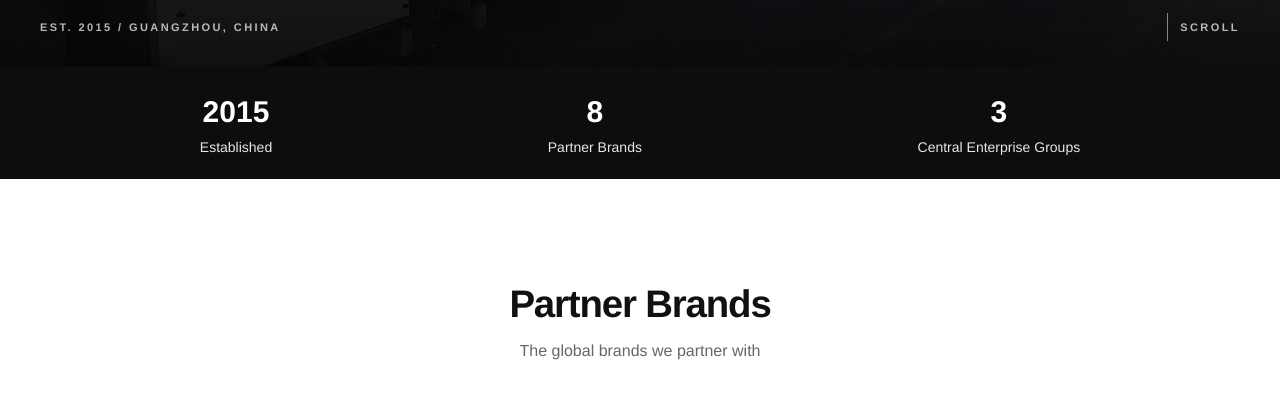
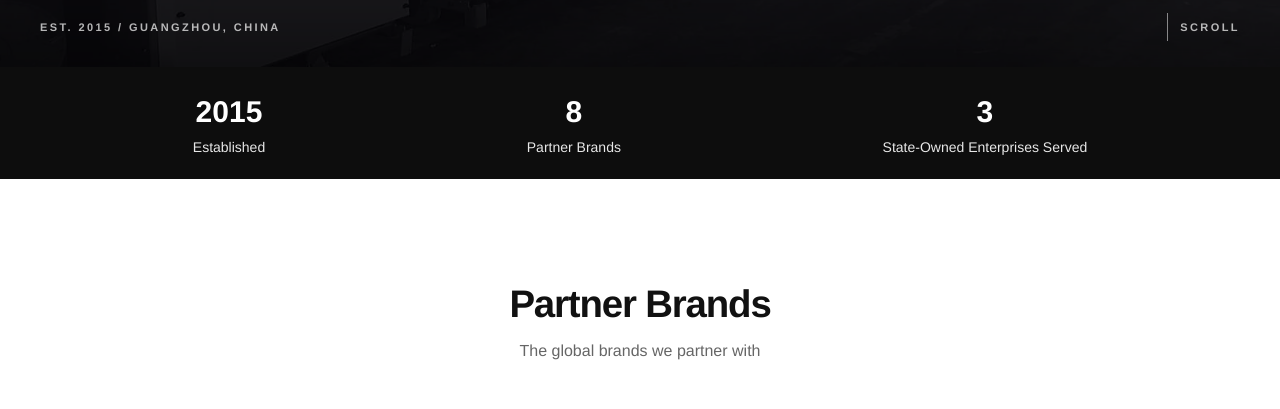
Before and after one commit to jimmyta0899/chuangyuan, an Astro site in the folder app/: page /en in a window 1280 px wide. Shown: the part 773-1182 px from the top of the page. Built offline with nearby package versions, Linux system fonts and the light colour scheme; Astro itself is replaced by a stand-in of ours.

Commit message:
fix: trust-bar label -> 服务央企 / State-Owned Enterprises Served

```diff
--- a/app/src/components/TrustBar.astro
+++ b/app/src/components/TrustBar.astro
@@ -12,7 +12,7 @@ const stats = [
   },
   {
     number: '3',
-    label: { en: 'Central Enterprise Groups', zh: '央企集团' },
+    label: { en: 'State-Owned Enterprises Served', zh: '服务央企' },
   },
 ];
 ---
```
Also changed, not shown: 2 other files.
